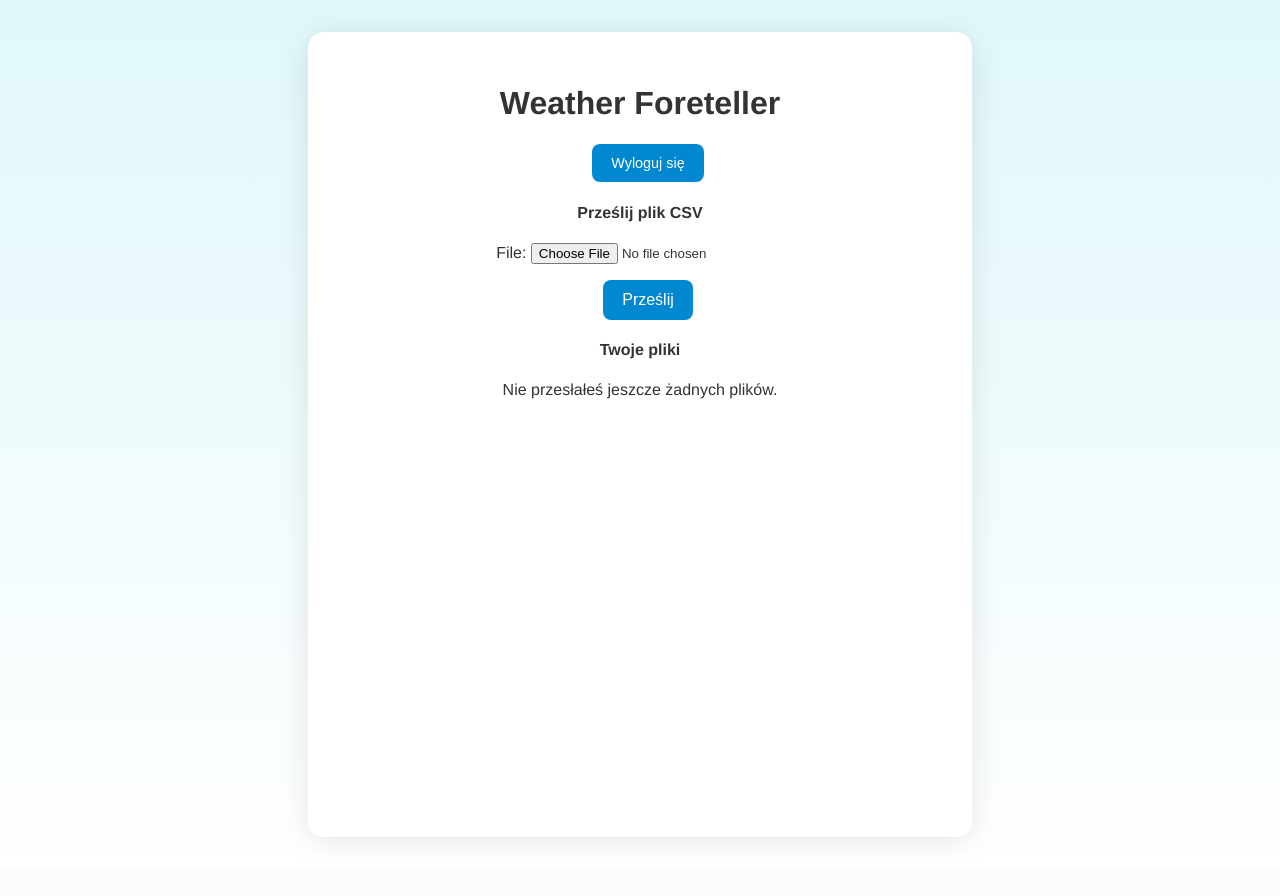
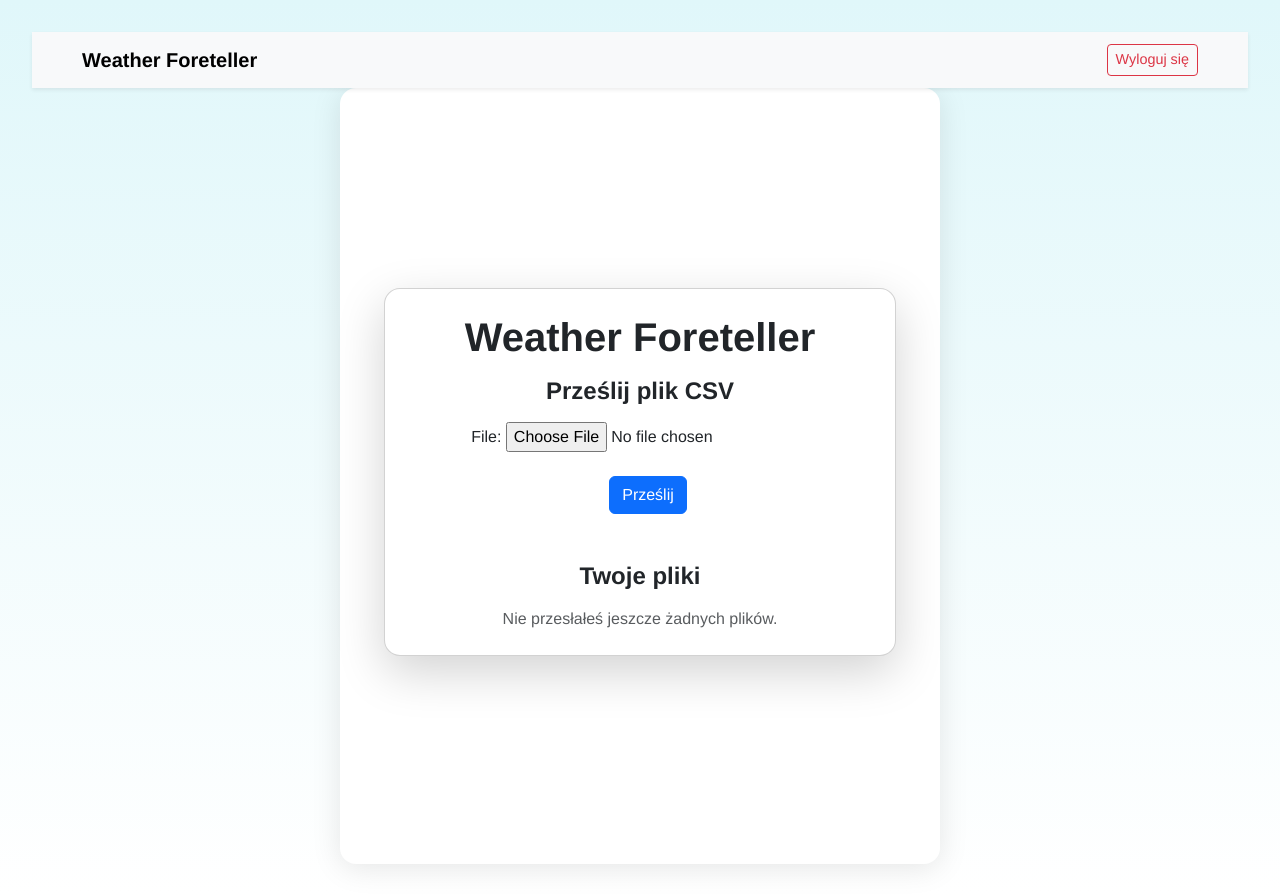
Before and after one commit to arkadiusoo/WeatherForeteller, a Django app: page / in a window 1280 px wide. Before the commit the page ends 839 px from the top, so only its background shows below. Run offline with Django 5.2, Linux system fonts and the light colour scheme; the visitor is signed in with stand-in values (Sample User, id 1); data that the repository does not hold is empty.

Commit message:
home page looks better

```diff
--- a/templates/_base.html
+++ b/templates/_base.html
@@ -10,17 +10,40 @@
   <meta name="description" content="Clean and modern weather forecast interface">
   <link rel="shortcut icon" type="image/x-icon" href="{% static 'images/favicon.ico' %}">
 
+  <!-- Bootstrap CSS -->
+  <link href="https://cdn.jsdelivr.net/npm/bootstrap@5.3.3/dist/css/bootstrap.min.css" rel="stylesheet" crossorigin="anonymous">
+
   {% block css %}
   <link rel="stylesheet" href="{% static 'css/weather.css' %}">
   {% endblock %}
 </head>
 
 <body>
-  <main>
+  <!-- Navbar -->
+  <nav class="navbar navbar-expand-lg navbar-light bg-light shadow-sm">
+    <div class="container">
+      <a class="navbar-brand fw-bold" href="{% url 'home' %}">Weather Foreteller</a>
+
+      <div class="collapse navbar-collapse justify-content-end">
+        {% if user.is_authenticated %}
+        <form method="post" action="{% url 'account_logout' %}" class="d-flex">
+          {% csrf_token %}
+          <button type="submit" class="btn btn-outline-danger btn-sm">Wyloguj się</button>
+        </form>
+        {% endif %}
+      </div>
+    </div>
+  </nav>
+
+  <!-- Main content -->
+  <main class="pt-4">
     {% block content %}
     <p>Loading weather...</p>
     {% endblock content %}
   </main>
+
+  <!-- Bootstrap JS -->
+  <script src="https://cdn.jsdelivr.net/npm/bootstrap@5.3.3/dist/js/bootstrap.bundle.min.js" crossorigin="anonymous"></script>
 
   {% block javascript %}
   {% endblock javascript %}
--- a/templates/pages/home.html
+++ b/templates/pages/home.html
@@ -7,11 +7,6 @@
 <div class="container d-flex justify-content-center align-items-center" style="min-height: 90vh;">
   <div class="card shadow-lg p-4" style="max-width: 700px; width: 100%; border-radius: 1rem;">
     <h1 class="text-center mb-3">Weather Foreteller</h1>
-
-    <form method="post" action="{% url 'account_logout' %}">
-      {% csrf_token %}
-      <button type="submit" class="btn btn-outline-danger btn-sm">Wyloguj się</button>
-    </form>
 
     <div class="mb-5">
       <h4 class="mb-3 text-center">Prześlij plik CSV</h4>
```
